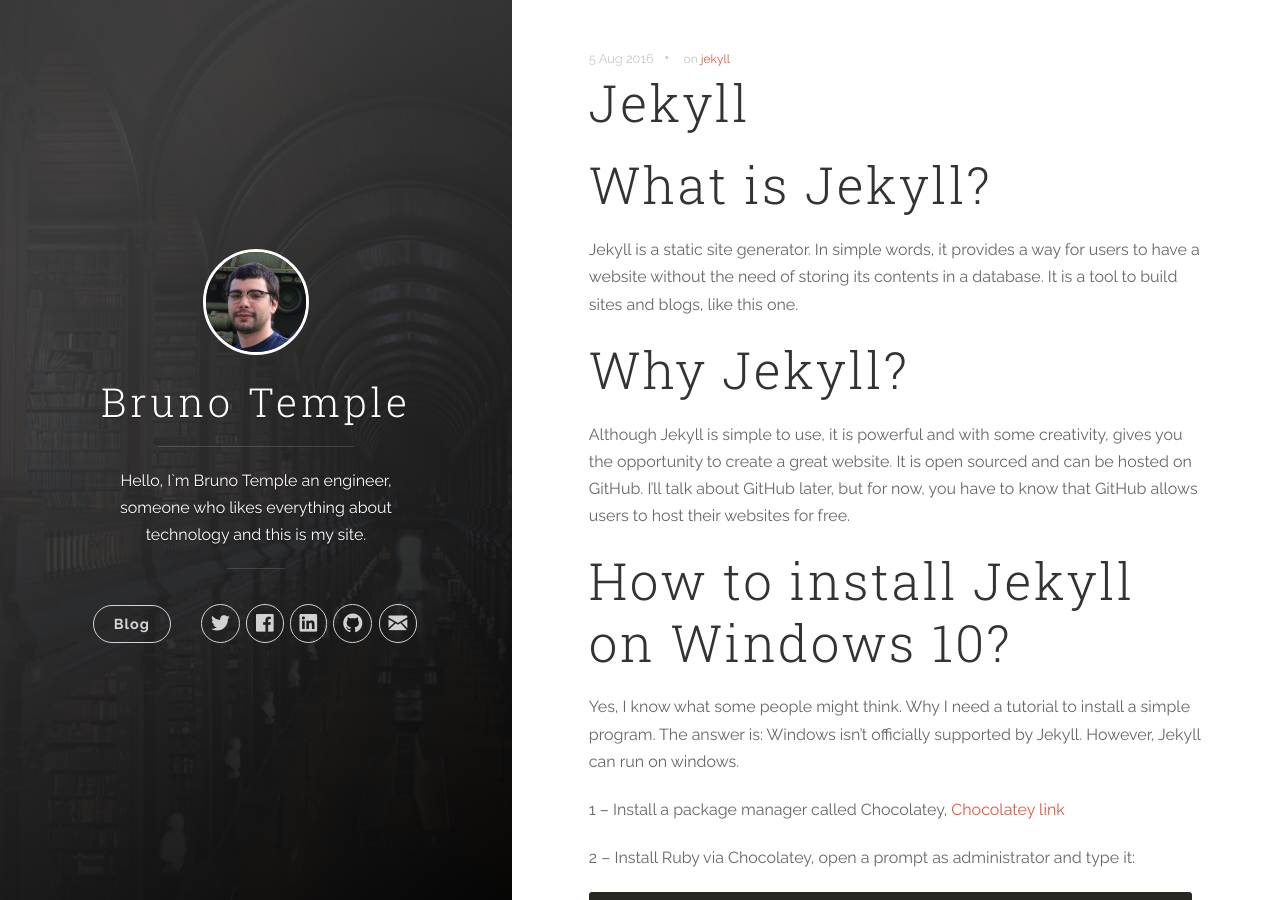
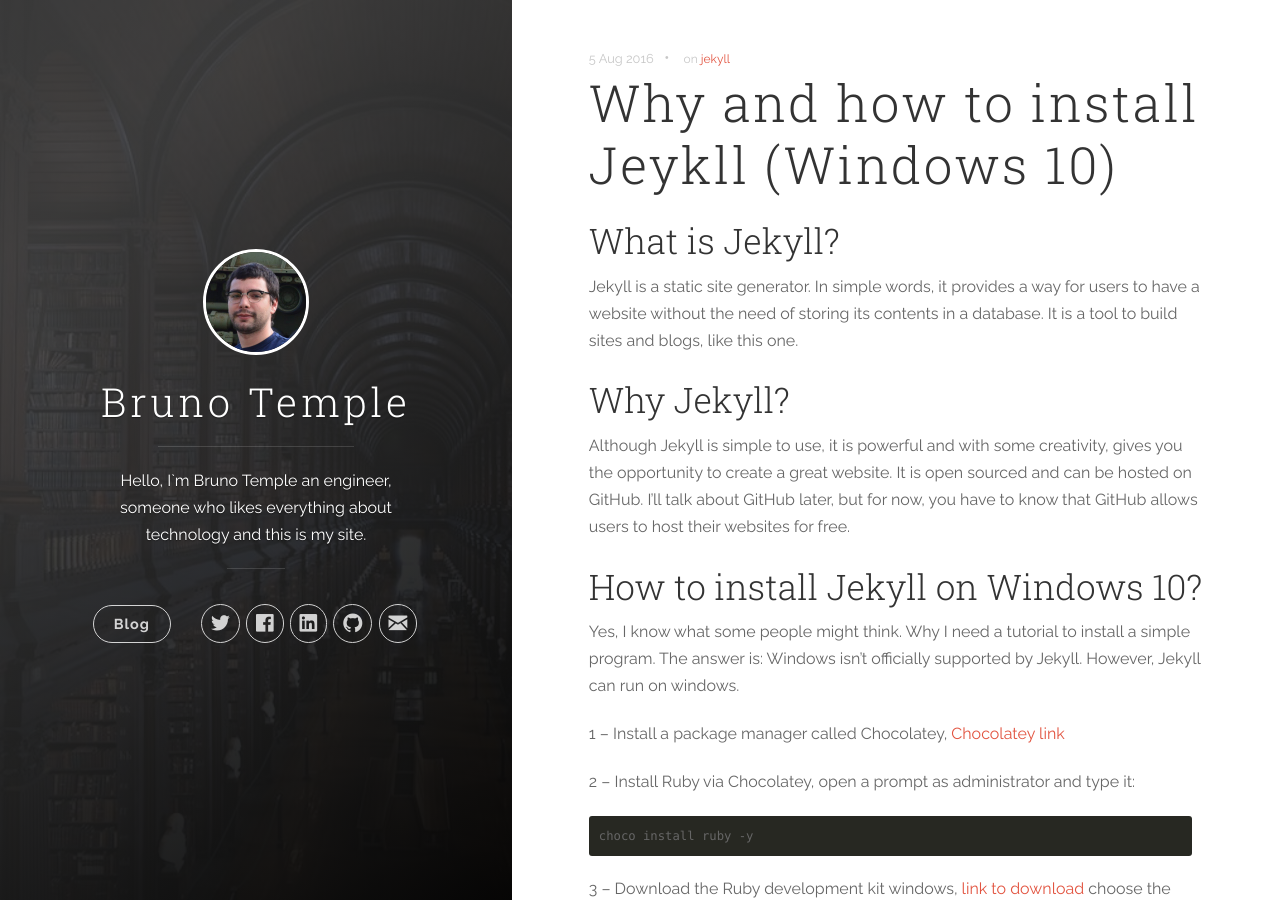
Before and after one commit to brunotemple/brunotemple.github.io, a Jekyll site: the page built from _posts/2016-08-05-Jekyll.markdown, in a window 1280 px wide and 900 px high. Built offline with Jekyll 4.4.1, drawn with Linux system fonts in a browser that asks for light colours; nearby versions of some CDN libraries.

Commit message:
Update 2016-08-05-Jekyll.markdown

```diff
--- a/_posts/2016-08-05-Jekyll.markdown
+++ b/_posts/2016-08-05-Jekyll.markdown
@@ -1,19 +1,19 @@
 ---
 layout: post
-title: ## Why and how to install Jeykll (Windows 10)
+title: Why and how to install Jeykll (Windows 10)
 categories: [jekyll]
 tags: [jekyll]
 ---
 
-# What is Jekyll?
+## What is Jekyll?
 
 Jekyll is a static site generator. In simple words, it provides a way for users to have a website without the need of storing its contents in a database. It is a tool to build sites and blogs, like this one.
 
-# Why Jekyll?
+## Why Jekyll?
 
 Although Jekyll is simple to use, it is powerful and with some creativity, gives you the opportunity to create a great website. It is open sourced and can be hosted on GitHub. I’ll talk about GitHub later, but for now, you have to know that GitHub allows users to host their websites for free.
 
-# How to install Jekyll on Windows 10?
+## How to install Jekyll on Windows 10?
 
 Yes, I know what some people might think. Why I need a tutorial to install a simple program. The answer is: Windows isn’t officially supported by Jekyll. However, Jekyll can run on windows.
 
```
